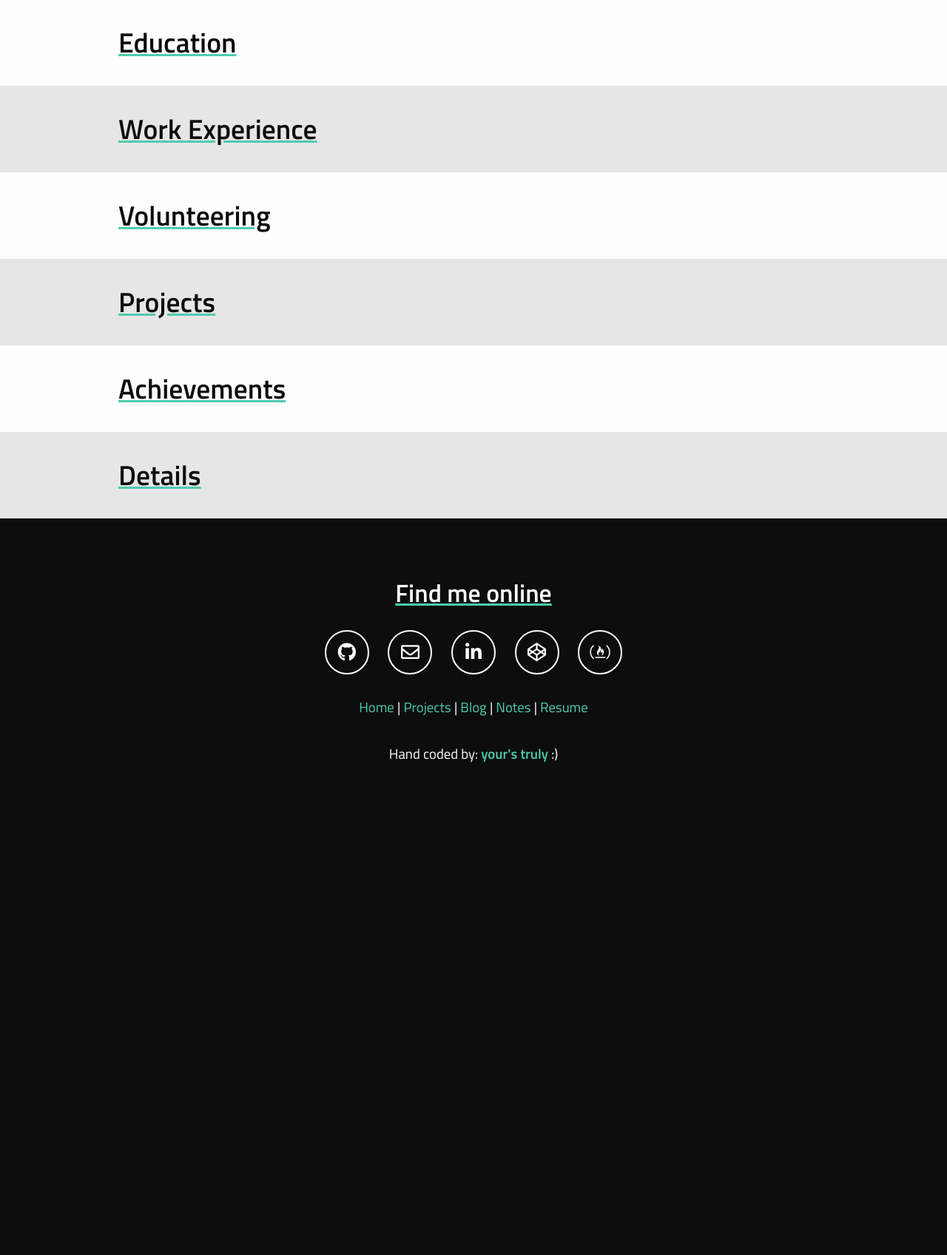
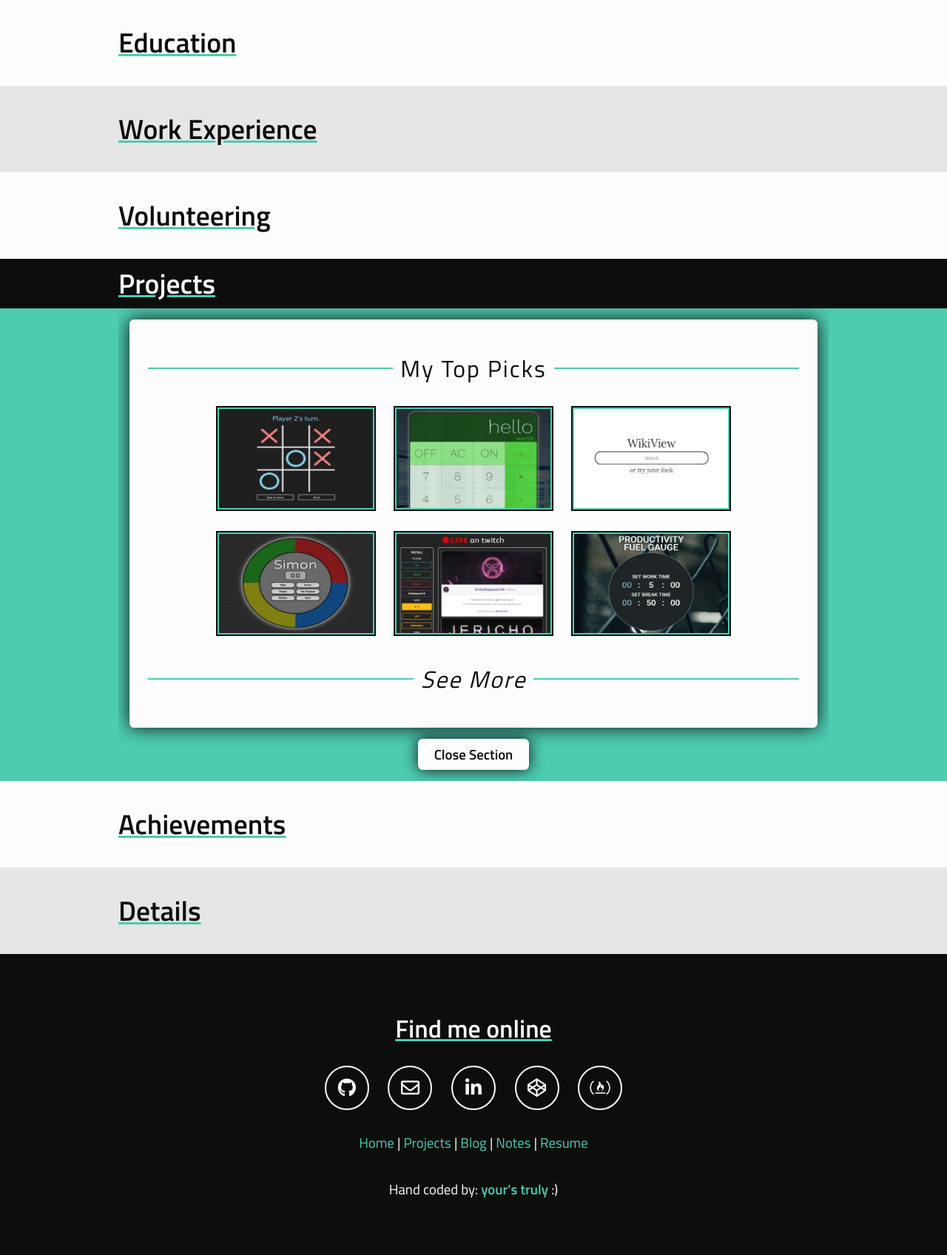
Before and after one commit to leeandher/leander.xyz-v1, a PHP site: page /resume/index.php in a window 1280 px wide. Shown: the part 410-2107 px from the top of the page at 74% size. Before the commit the page ends 1441 px from the top, so only its background shows below. Run offline with PHP 8.4, Linux system fonts and the light colour scheme; style sheets or scripts are compiled from the project's sources; some libraries are stand-ins or nearby versions.

Commit message:
added thumbnails and changed project <title>'s, minor css changes as well

```diff
--- a/projects/calculator/index.html
+++ b/projects/calculator/index.html
@@ -3,7 +3,7 @@
 
 <head>
   <meta charset="UTF-8">
-  <title>freeCodeCamp - JavaScript Calculator</title>
+  <title>JavaScript Calculator</title>
   <meta name="viewport" content="width=device-width, initial-scale=1" user-scalable=no">
 
   <link rel='stylesheet prefetch' href='https://cdnjs.cloudflare.com/ajax/libs/twitter-bootstrap/4.0.0/css/bootstrap.css'>
--- a/projects/fuelgauge/index.html
+++ b/projects/fuelgauge/index.html
@@ -3,7 +3,7 @@
 
 <head>
   <meta charset="UTF-8">
-  <title>freeCodeCamp - Pomodoro Clock</title>
+  <title>Pomodoro Clock</title>
   <meta name="viewport" content="width=device-width, initial-scale=1">
 <title>Pomodoro Clock</title>
 
--- a/projects/liveontwitch/index.html
+++ b/projects/liveontwitch/index.html
@@ -3,7 +3,6 @@
 
 <head>
   <meta charset="UTF-8">
-  <title>Twitch.tv JSON API</title>
   <link href="https://use.fontawesome.com/releases/v5.0.7/css/all.css" rel="stylesheet">
 <title>Live on Twitch</title>
 <meta name="viewport" content="width=device-width, initial-scale=1">
--- a/projects/liveontwitch/js/index.js
+++ b/projects/liveontwitch/js/index.js
@@ -189,7 +189,7 @@ $(document).ready(function() {
 
 //Checks if all AJAXRequests have been completed
 $(document).ajaxComplete(function() {
-  if (reqCount == streamers.length * 3) {
+  if (reqCount >= streamers.length * 2) {
     populate();
     if (invalidEntry) {
       $("#add-streamer").attr('placeholder','INVALID ENTRY');
--- a/projects/quotes/index.html
+++ b/projects/quotes/index.html
@@ -3,7 +3,7 @@
 
 <head>
   <meta charset="UTF-8">
-  <title>Random Quote Machine</title>
+  <title>TinDirectory</title>
   <link href="https://use.fontawesome.com/releases/v5.0.6/css/all.css" rel="stylesheet">
 
   <link rel='stylesheet prefetch' href='https://fonts.googleapis.com/css?family=Slabo+27px|Pacifico|Quicksand'>
--- a/resources/css/resume.processed.css
+++ b/resources/css/resume.processed.css
@@ -1,3 +1,9 @@
+@media only screen and (max-width: 572px) {
+  .hide-on-resize {
+    display: none;
+  }
+}
+
 .resume-area {
   padding: 0;
   background-color: var(--accent);
@@ -33,10 +39,10 @@
 }
 
 .resume-area .close-area {
-  border: 2px solid;
+  border: 2px solid transparent;
   display: block;
   margin: 15px auto;
-  background-color: rgba(255, 255, 255, 0.75);
+  background-color: var(--light);
   color: var(--dark);
   -webkit-box-shadow: 0 0 20px var(--dark);
   box-shadow: 0 0 20px var(--dark);
@@ -50,6 +56,7 @@
   color: var(--light);
   -webkit-box-shadow: none;
   box-shadow: none;
+  border: 2px solid var(--light);
   background-color: transparent;
   cursor: pointer;
 }
--- a/resources/js/resume.js
+++ b/resources/js/resume.js
@@ -1,4 +1,4 @@
-s$('.fold-head').prop('tabindex', '0');
+$('.fold-head').prop('tabindex', '0');
 $('.resume-area a, .resume-area button').prop('tabindex', '-1');
 
 function assignInnerTabIndeces(sectionId) {
@@ -23,5 +23,5 @@ $('.close-area').click(function() {
 
 //Working on this section
 console.clear();
-//$('html, body').animate({scrollTop: $('#projects').offset().top-52}, 0);
-//$('#projects .fold-head').click();
+$('html, body').animate({scrollTop: $('#projects').offset().top-52}, 0);
+$('#projects .fold-head').click();
--- a/resume/index.php
+++ b/resume/index.php
@@ -223,12 +223,12 @@
           <div class="resume-item">
             <div class="subtitle"><span class="light">My Top Picks</span></div>
             <div class="thumbnail-wrapper">
-              <a href="../projects/index.html#proj-0" target="_blank"><img src="../resources/images/projects/tictactoe.png" alt="Tic Tac Toe Thumbnail"/></a>
-              <a href="../projects/index.html#proj-3" target="_blank"><img src="../resources/images/projects/wikiview.png" alt="JavaScript Calculator Thumbnail"/></a>
-              <a href="../projects/index.html#proj-6" target="_blank"><img src="../resources/images/projects/liveontwitch.png" alt="Wikipedia Viewer Thumbnail"/></a>
-              <a class="hide-on-resize" href="../projects/index.html#proj-1" target="_blank"><img src="../resources/images/projects/simon.png" alt="Simon Game Thumbnail"/></a>
-              <a class="hide-on-resize" href="../projects/index.html#proj-4" target="_blank"><img src="../resources/images/projects/calculator.png" alt="Twitch.tv Stream Client Thumbnail"/></a>
-              <a class="hide-on-resize" href="../projects/index.html#proj-2" target="_blank"><img src="../resources/images/projects/fuelgauge.png" alt="Pomodoro Clock Thumbnail"/></a>
+              <a href="../projects/index.php#proj-0" target="_blank"><img src="../resources/images/projects/tictactoe.jpg" alt="Tic Tac Toe Thumbnail"/></a>
+              <a href="../projects/index.php#proj-3" target="_blank"><img src="../resources/images/projects/calculator.jpg" alt="JavaScript Calculator Thumbnail"/></a>
+              <a href="../projects/index.php#proj-6" target="_blank"><img src="../resources/images/projects/wikiview.jpg" alt="Wikipedia Viewer Thumbnail"/></a>
+              <a class="hide-on-resize" href="../projects/index.php#proj-1" target="_blank"><img src="../resources/images/projects/simon.jpg" alt="Simon Game Thumbnail"/></a>
+              <a class="hide-on-resize" href="../projects/index.php#proj-4" target="_blank"><img src="../resources/images/projects/liveontwitch.jpg" alt="Twitch.tv Stream Client Thumbnail"/></a>
+              <a class="hide-on-resize" href="../projects/index.php#proj-2" target="_blank"><img src="../resources/images/projects/fuelgauge.jpg" alt="Pomodoro Clock Thumbnail"/></a>
             </div>
             <div class="subtitle"><span class="light"><i><a href="../projects/index.php" target="_blank">See More</a></i></span></div>
           </div>
```
Also changed, not shown: resources/css/resume.scss (+9 -2 lines), resources/images/projects/calculator.JPG (added), resources/images/projects/fuelgauge.jpg (added), resources/images/projects/liveontwitch.JPG (added), resources/images/projects/simon.JPG (added), resources/images/projects/tictactoe.JPG (added), resources/images/projects/wikiview.JPG (added).
